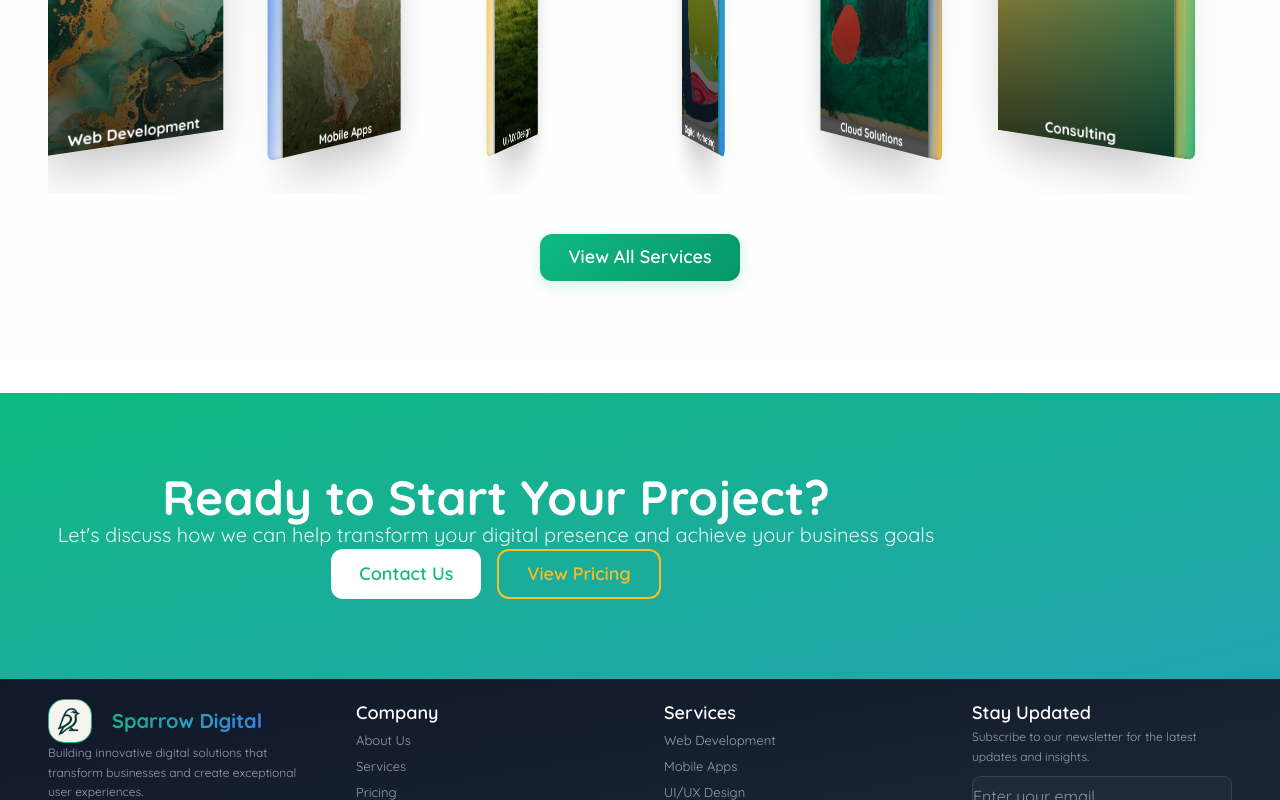
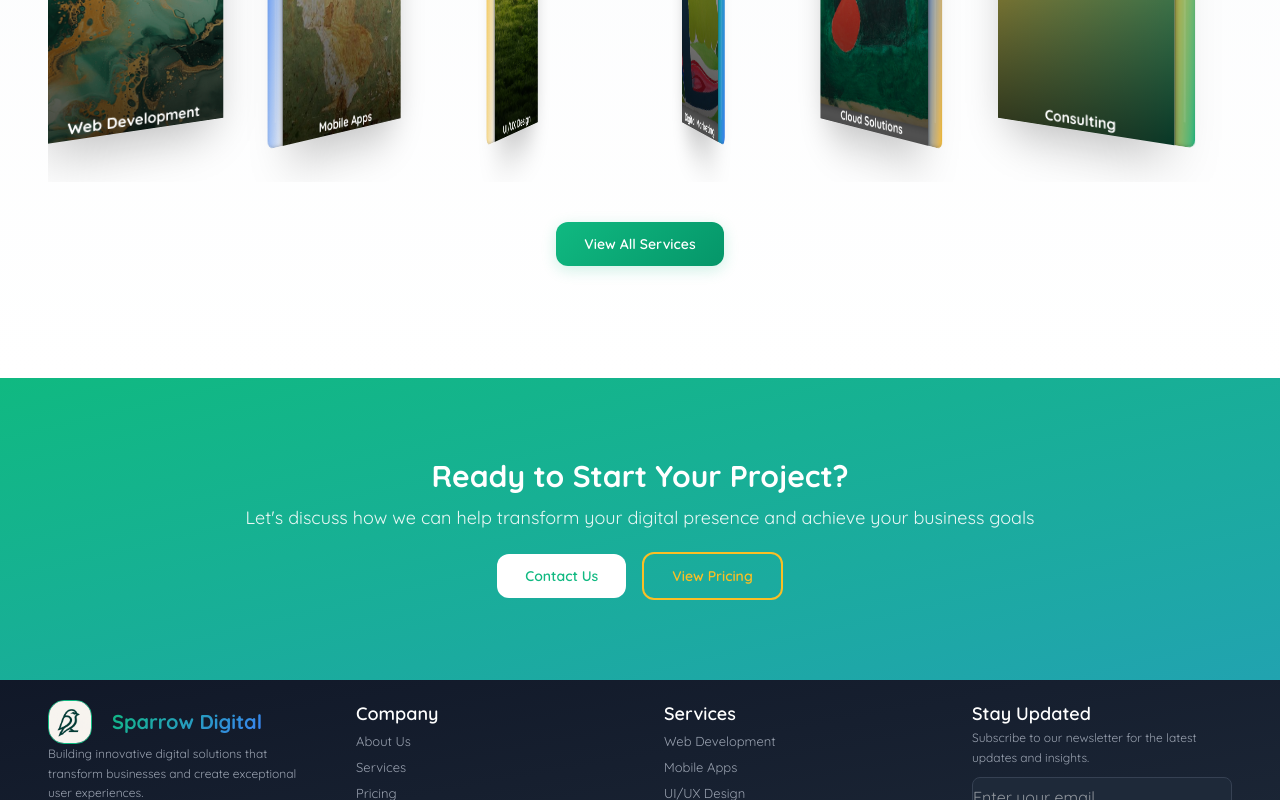
Before and after one commit to KChoi0720/Sparrow_Digital_Tech, a Next.js app: page / in a window 1280 px wide. Shown: the part 2046-2846 px from the top of the page. Built offline with nearby package versions, Linux system fonts and the light colour scheme.

Commit message:
why choose us font size

```diff
--- a/app/page.tsx
+++ b/app/page.tsx
@@ -150,7 +150,7 @@ export default function Home() {
       >
         <div className="container relative z-10">
           <div className="text-center mb-20 flex flex-col items-center justify-center">
-            <h2 className="text-4xl md:text-5xl lg:text-6xl font-bold mb-6"  style={{ marginTop:'10px',marginBottom:'40px'}}>
+            <h2 className="text-2xl md:text-5xl font-bold mb-6"  style={{ marginTop:'10px',marginBottom:'40px'}}>
               Why Choose Us
             </h2>
             <p className="text-lg lg:text-xl text-gray-600 max-w-3xl mx-auto leading-relaxed"  style={{marginBottom:'40px'}}>
@@ -532,7 +532,7 @@ export default function Home() {
 
           <div className="text-center mt-16" style={{marginTop:'40px'}}>
             <Link href="/services" className="btn btn-primary">
-              View All Services
+                <p className='text-[11px] md:text-sm'>View All Services</p>
             </Link>
           </div>
         </div>
@@ -543,24 +543,24 @@ export default function Home() {
         className="relative bg-linear-to-br bg-primary to-secondary/40 fade-in-section text-white"
         style={{ paddingTop: '5rem', paddingBottom: '5rem' }}
       >
-        <div className="container">
-          <div className="max-w-4xl mx-auto text-center">
-            <h2 className="text-4xl md:text-5xl font-bold mb-6">
+        <div className="container flex justify-center items-center">
+          <div className="max-w-4xl text-center">
+            <h2 className="text-xl md:text-3xl font-bold mb-6 text-center">
               Ready to Start Your Project?
             </h2>
-            <p className="text-xl mb-8 opacity-90">
+            <p className="text-sm md:text-lg mb-8 opacity-90 text-center" style={{marginTop:'10px', marginBottom:'20px'}}>
               Let&apos;s discuss how we can help transform your digital presence and achieve your business goals
             </p>
-            <div className="flex flex-wrap gap-4 justify-center">
+            <div className="flex flex-wrap gap-4 justify-center items-center">
               <Link href="/contact" className="btn bg-white text-primary hover:bg-gray-100">
-                Contact Us
+                <p className='text-[11px] md:text-sm'>Contact Us</p>
               </Link>
               <Link
                 href="/pricing"
                 className="btn btn-outline border-2 hover:bg-white"
                 style={{ borderColor: '#fbbf24', color: '#fbbf24' }}
               >
-                View Pricing
+                <p className='text-[11px] md:text-sm'>View Pricing</p>
               </Link>
             </div>
           </div>
```
